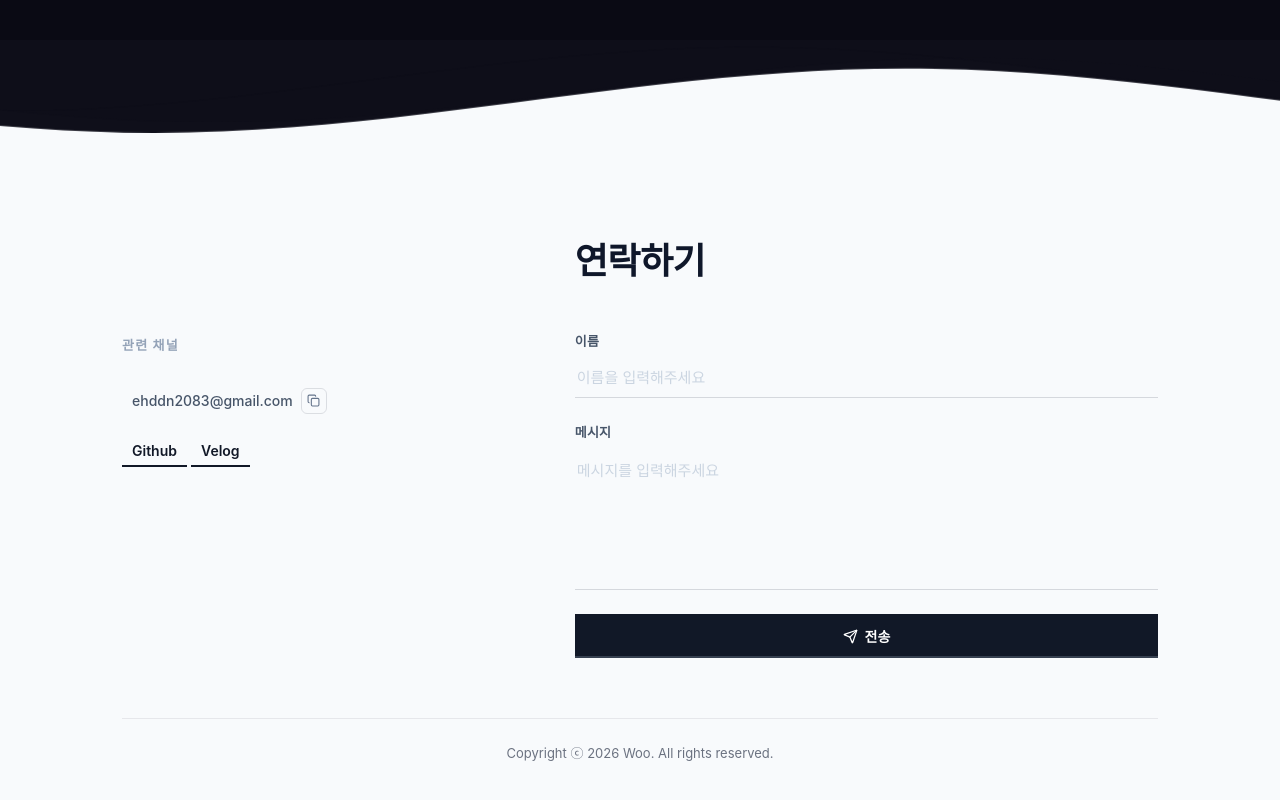
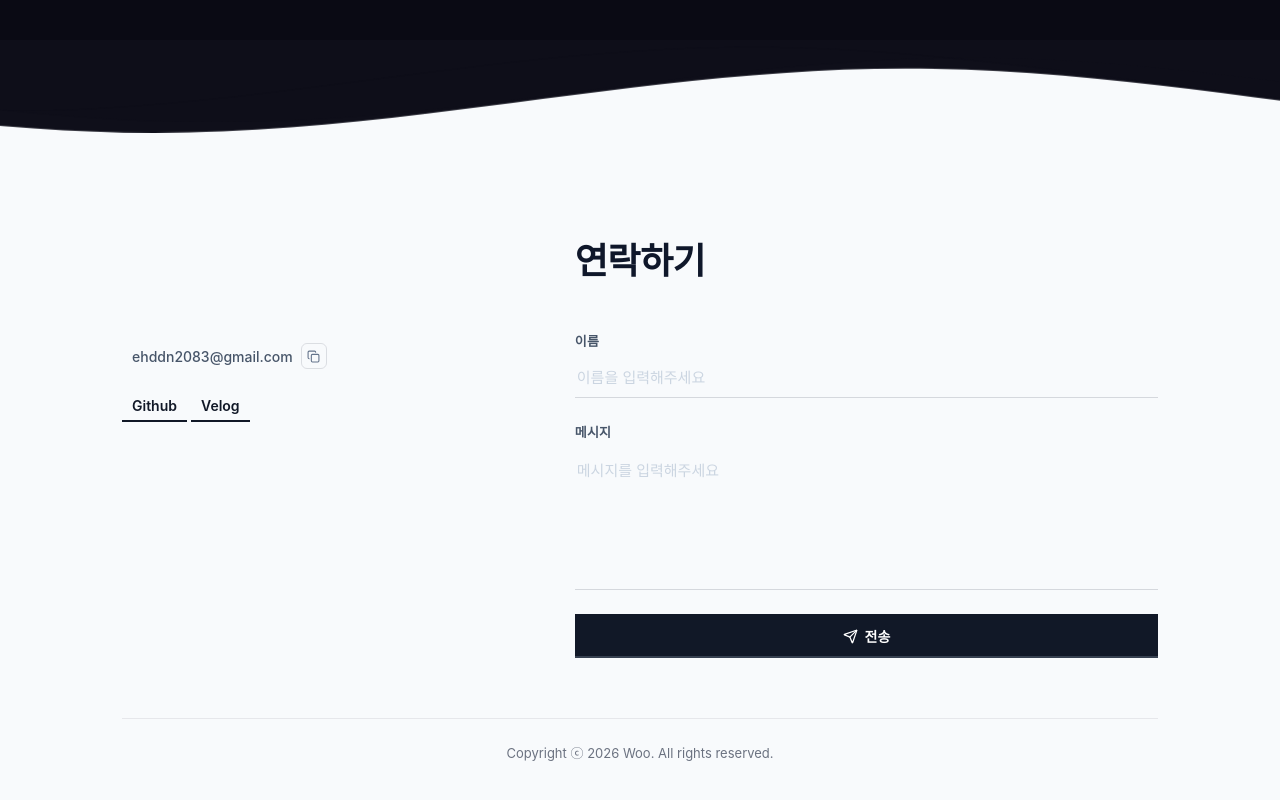
Before and after one commit to woodong-222/woo-portfolio, a React (Vite) app: page / in a window 1280 px wide. Shown: the part 6480-7280 px from the top of the page. Built offline with nearby package versions, Linux system fonts and the light colour scheme.

Commit message:
feat: 배치 수정

```diff
--- a/src/components/sections/ContactMe/ContactMe.scss
+++ b/src/components/sections/ContactMe/ContactMe.scss
@@ -93,6 +93,10 @@
   flex-direction: column;
   gap: 24px;
   padding-top: 4px;
+
+  @include mobile-only {
+    order: 2;
+  }
 }
 
 .contact__info-heading {
--- a/src/components/sections/ContactMe/index.tsx
+++ b/src/components/sections/ContactMe/index.tsx
@@ -95,8 +95,6 @@ const ContactMe = forwardRef<HTMLDivElement>((_, ref) => {
 				<div className="contact__grid">
 					{/* Left — info & links */}
 					<motion.div className="contact__info" variants={itemVariants}>
-						<p className="contact__info-heading">{t("buttonLabel")}</p>
-
 						<div className="contact__channels">
 							<div className="contact__email">
 								<span className="contact__email-text">ehddn2083@gmail.com</span>
```
